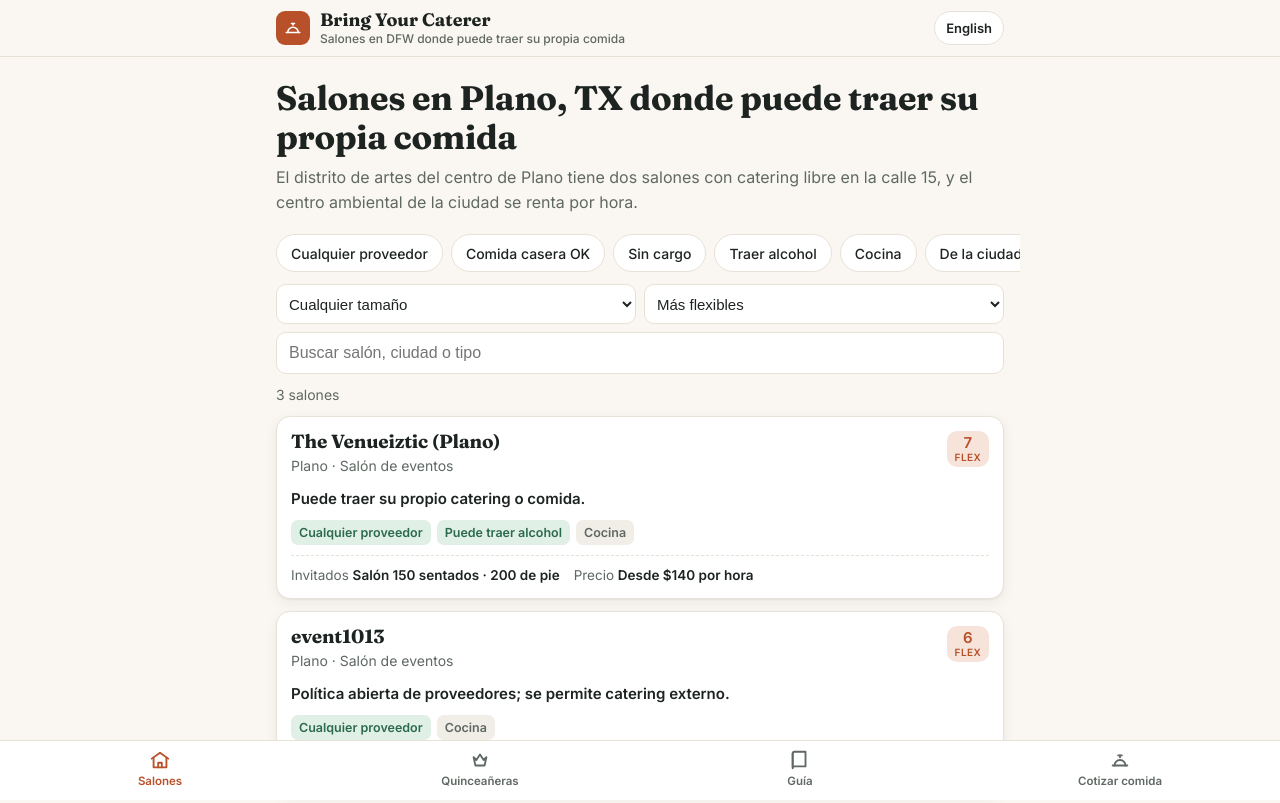
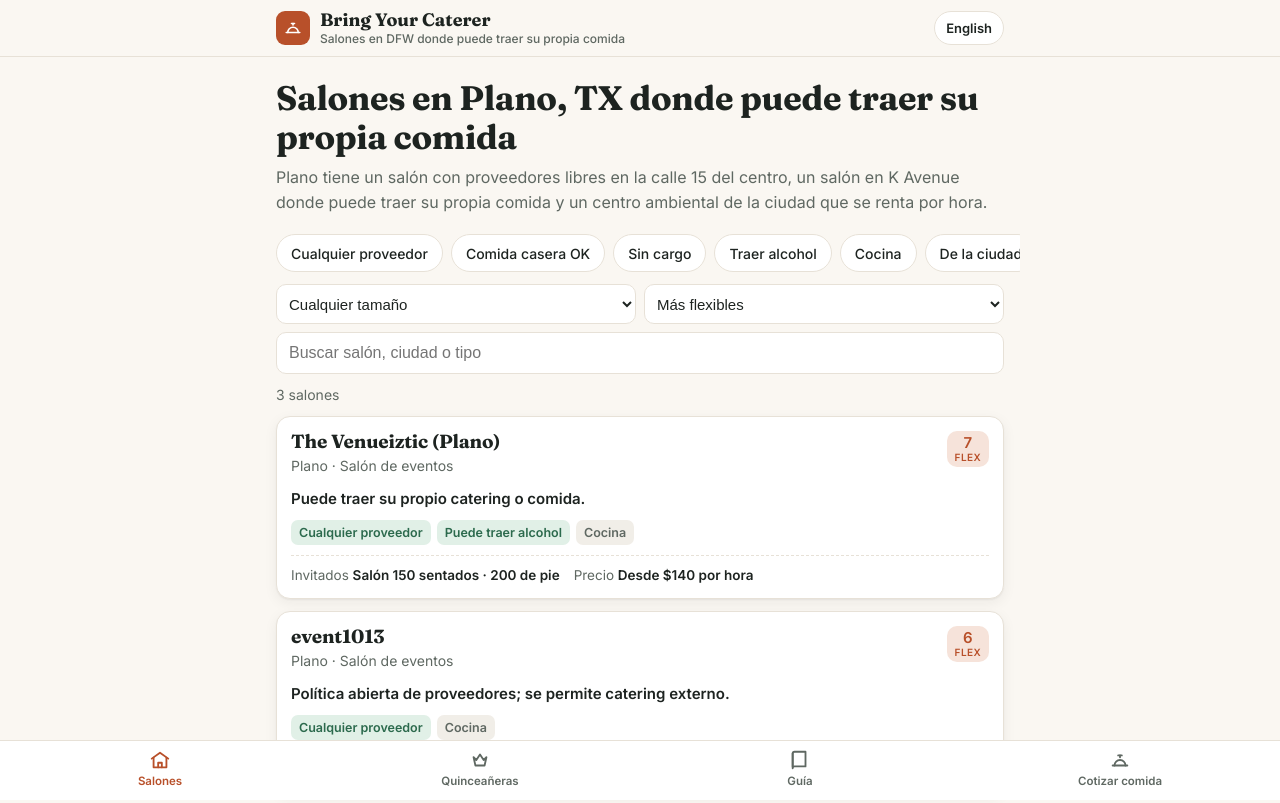
Before and after one commit to Eiramz34/bring-your-caterer, a plain HTML site: page es/ciudad/plano/index.html in a window 1280 px wide. Shown: the top 803 px of the page. Drawn offline with Linux system fonts and the light colour scheme.

Commit message:
Plano intro: drop the second 15th Street hall (34 Events removed)
Co-Authored-By: Claude Opus 5.5 <noreply@anthropic.com>

```diff
--- a/es/ciudad/plano/index.html
+++ b/es/ciudad/plano/index.html
@@ -4,11 +4,11 @@
 <meta charset="utf-8">
 <meta name="viewport" content="width=device-width, initial-scale=1">
 <title>Salones en Plano, TX donde puede traer su propia comida (3)</title>
-<meta name="description" content="El distrito de artes del centro de Plano tiene dos salones con catering libre en la calle 15, y el centro ambiental de la ciudad se renta por hora.">
+<meta name="description" content="Plano tiene un salón con proveedores libres en la calle 15 del centro, un salón en K Avenue donde puede traer su propia comida y un centro ambiental de la ciudad que se renta por hora.">
 
 <link rel="canonical" href="https://bringyourcatererdfw.com/es/ciudad/plano/">
 <link rel="alternate" hreflang="es" href="https://bringyourcatererdfw.com/es/ciudad/plano/"><link rel="alternate" hreflang="en" href="https://bringyourcatererdfw.com/city/plano/"><link rel="alternate" hreflang="x-default" href="https://bringyourcatererdfw.com/city/plano/">
-<meta property="og:type" content="website"><meta property="og:title" content="Salones en Plano, TX donde puede traer su propia comida (3)"><meta property="og:description" content="El distrito de artes del centro de Plano tiene dos salones con catering libre en la calle 15, y el centro ambiental de la ciudad se renta por hora."><meta property="og:url" content="https://bringyourcatererdfw.com/es/ciudad/plano/"><meta property="og:locale" content="es_US">
+<meta property="og:type" content="website"><meta property="og:title" content="Salones en Plano, TX donde puede traer su propia comida (3)"><meta property="og:description" content="Plano tiene un salón con proveedores libres en la calle 15 del centro, un salón en K Avenue donde puede traer su propia comida y un centro ambiental de la ciudad que se renta por hora."><meta property="og:url" content="https://bringyourcatererdfw.com/es/ciudad/plano/"><meta property="og:locale" content="es_US">
 <link rel="preconnect" href="https://fonts.googleapis.com"><link rel="preconnect" href="https://fonts.gstatic.com" crossorigin>
 <link href="https://fonts.googleapis.com/css2?family=Fraunces:opsz,wght@9..144,600;9..144,700&family=Inter:wght@400;500;600&display=swap" rel="stylesheet">
 <link rel="icon" href="../../../assets/favicon.svg" type="image/svg+xml"><meta property="og:image" content="https://bringyourcatererdfw.com/assets/og-es.png"><meta property="og:site_name" content="Bring Your Caterer DFW"><meta property="og:image:width" content="1200"><meta property="og:image:height" content="630"><meta property="og:image:alt" content="Bring Your Caterer DFW: salones donde puede traer su comida"><meta name="twitter:card" content="summary_large_image">
@@ -23,7 +23,7 @@
   <a class="brand" href="../../../es/">Bring Your Caterer<small>Salones en DFW donde puede traer su propia comida</small></a>
   <a class="langtoggle" href="../../../city/plano/" hreflang="en" lang="en">English</a>
 </div></header>
-<main class="wrap"><section class="hero"><h1>Salones en Plano, TX donde puede traer su propia comida</h1><p>El distrito de artes del centro de Plano tiene dos salones con catering libre en la calle 15, y el centro ambiental de la ciudad se renta por hora.</p></section><div class="filters" data-filters>
+<main class="wrap"><section class="hero"><h1>Salones en Plano, TX donde puede traer su propia comida</h1><p>Plano tiene un salón con proveedores libres en la calle 15 del centro, un salón en K Avenue donde puede traer su propia comida y un centro ambiental de la ciudad que se renta por hora.</p></section><div class="filters" data-filters>
     <div class="chips" role="group" aria-label="Filters"><button type="button" class="chip" data-f="any" aria-pressed="false">Cualquier proveedor</button><button type="button" class="chip" data-f="self" aria-pressed="false">Comida casera OK</button><button type="button" class="chip" data-f="nofee" aria-pressed="false">Sin cargo</button><button type="button" class="chip" data-f="alcohol" aria-pressed="false">Traer alcohol</button><button type="button" class="chip" data-f="kitchen" aria-pressed="false">Cocina</button><button type="button" class="chip" data-f="city" aria-pressed="false">De la ciudad</button><button type="button" class="chip" data-f="verified" aria-pressed="false">Fuente oficial</button></div>
     <div class="selects">
 
```
Also changed, not shown: city/plano/index.html (+3 -3 lines).
